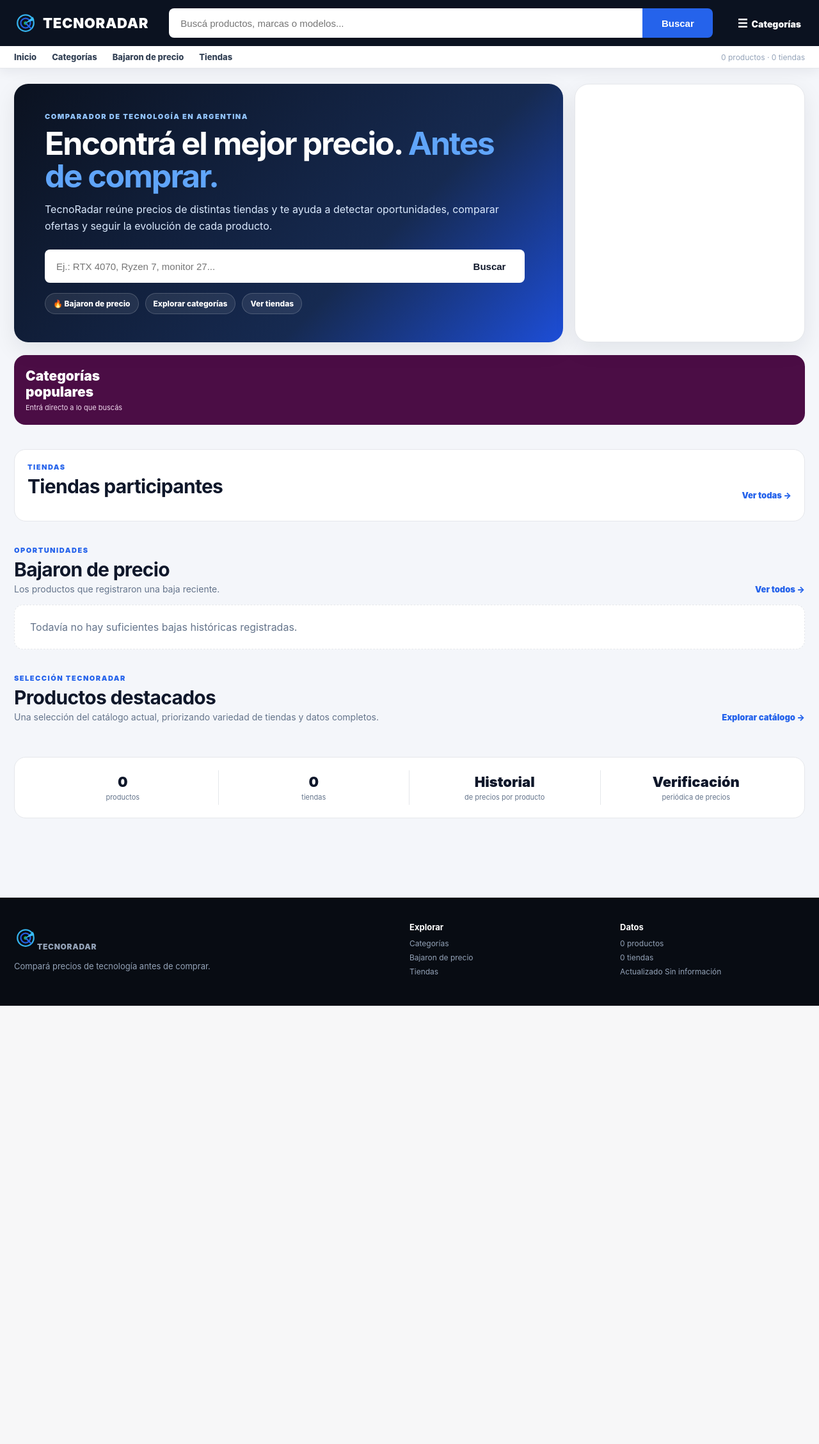
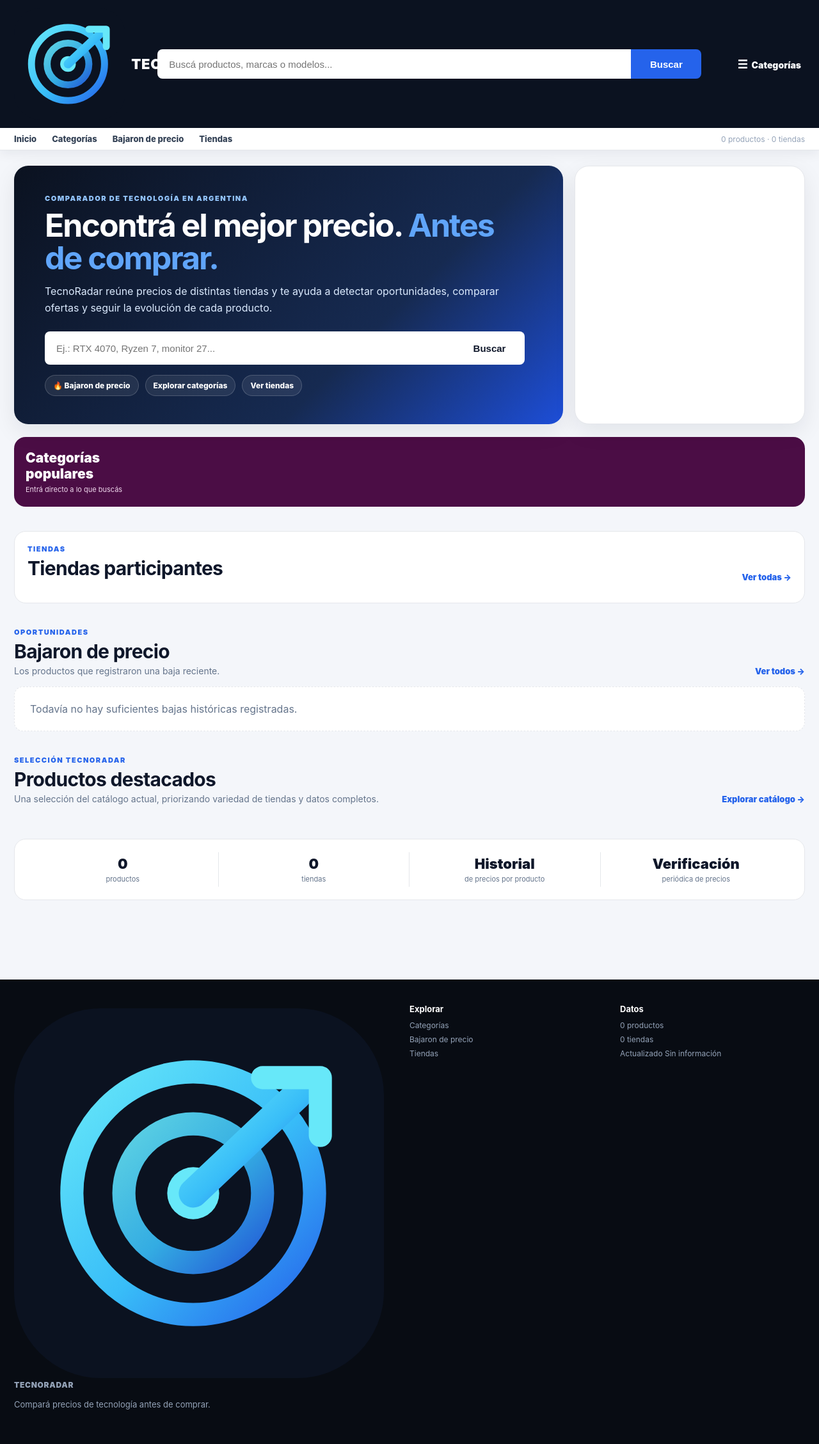
Before and after one commit to franco66272/Comparador, a Flask app: page / in a window 1280 px wide. Shown: the whole page at 64% size. Before the commit the page ends 1572 px from the top, so only its background shows below. Run offline with Flask 3, Linux system fonts and the light colour scheme.

Commit message:
Aplicar logo real de TecnoRadar en portada y footer

```diff
--- a/templates/index.html
+++ b/templates/index.html
@@ -11,7 +11,7 @@
 <header class="site-header">
     <div class="header-top">
         <div class="header-inner header-main">
-            <a class="brand" href="{{ url_for('inicio') }}"><span class="brand-mark">TR</span><span>TECNORADAR</span></a>
+            <a class="brand" href="{{ url_for('inicio') }}"><img class="brand-logo" src="{{ url_for('static', filename='tecnoradar-logo.svg') }}" alt="TecnoRadar"><span>TECNORADAR</span></a>
             <form class="searchbar" method="get" action="{{ url_for('inicio') }}">
                 <input type="text" name="q" value="{{ busqueda }}" placeholder="Buscá productos, marcas o modelos..." autocomplete="off">
                 <button type="submit">Buscar</button>
@@ -182,7 +182,7 @@
 
 <footer class="site-footer">
     <div class="footer-inner">
-        <div class="footer-brand"><a class="brand footer-brand-link" href="{{ url_for('inicio') }}"><span class="brand-mark">TR</span><span>TECNORADAR</span></a><p>Compará precios de tecnología antes de comprar.</p></div>
+        <div class="footer-brand"><a class="brand footer-brand-link" href="{{ url_for('inicio') }}"><img class="brand-logo" src="{{ url_for('static', filename='tecnoradar-logo.svg') }}" alt="TecnoRadar"><span>TECNORADAR</span></a><p>Compará precios de tecnología antes de comprar.</p></div>
         <div><strong>Explorar</strong><a href="#categorias">Categorías</a><a href="#ofertas">Bajaron de precio</a><a href="#tiendas">Tiendas</a></div>
         <div><strong>Datos</strong><span>{{ '{:,.0f}'.format(total_productos).replace(',', '.') }} productos</span><span>{{ total_tiendas }} tiendas</span><span>Actualizado {{ ultima_actualizacion }}</span></div>
     </div>
```
